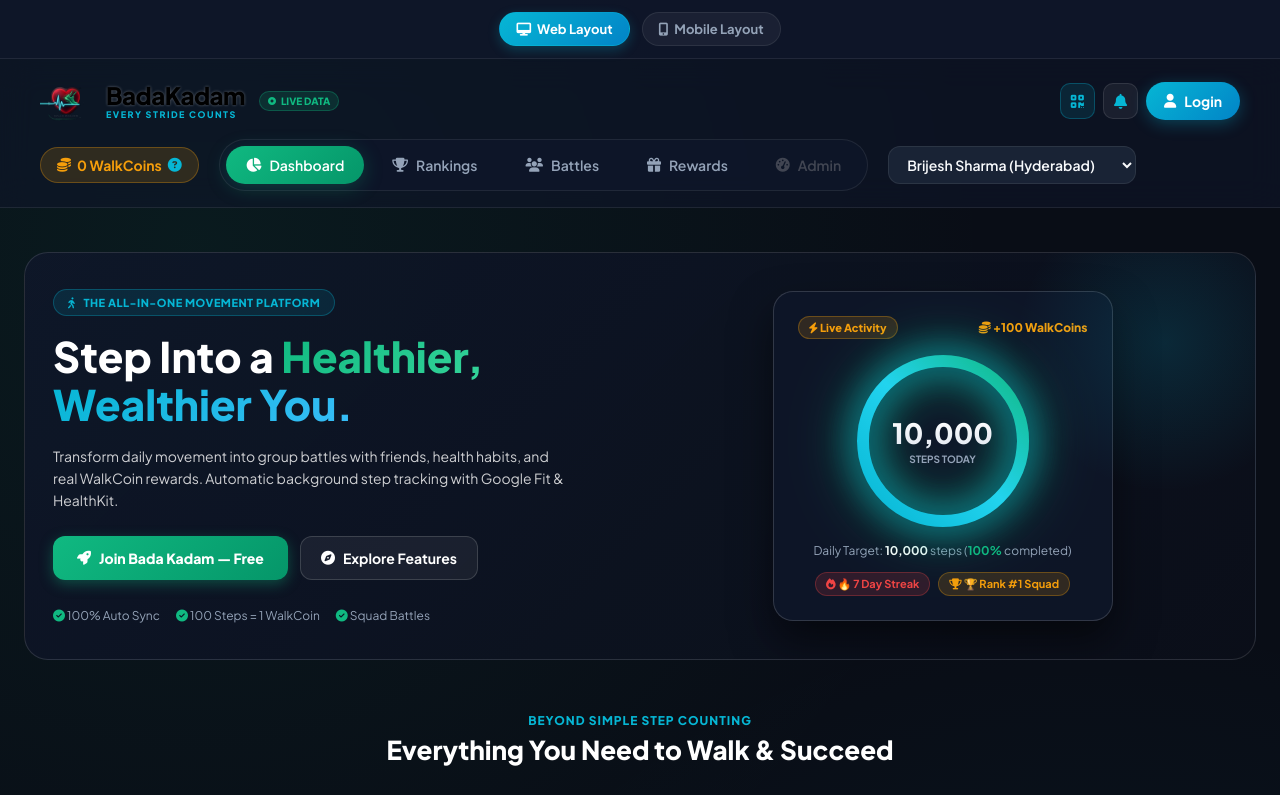
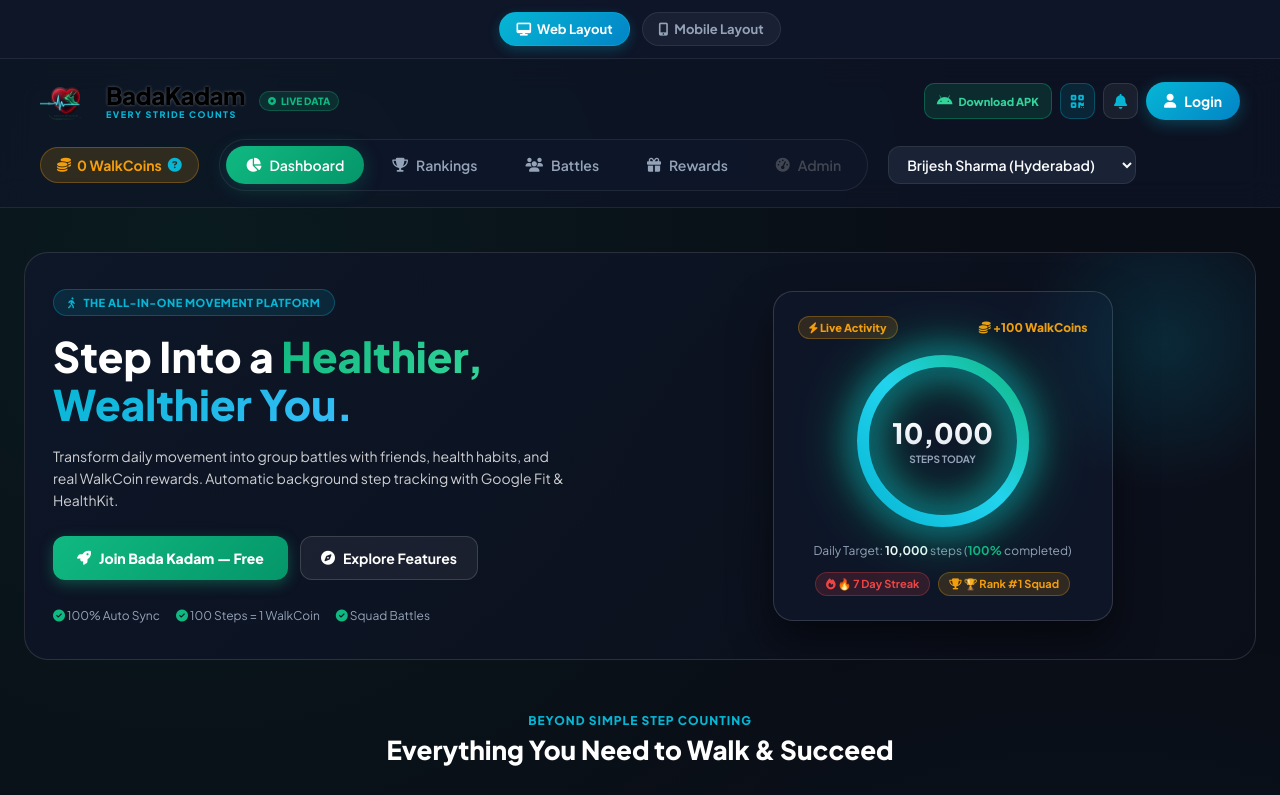
Before and after one commit to badbrij/Happyfeet, a website: page frontend/index.html in a window 1280 px wide. Shown: the top 795 px of the page. Drawn offline with nearby package versions, Linux system fonts and the light colour scheme; no server answers.

Commit message:
Add compiled BadaKadam Android APK package and direct download button to header

```diff
--- a/frontend/index.html
+++ b/frontend/index.html
@@ -137,6 +137,10 @@
           </div>
 
           <div class="header-actions-right" style="display: flex; align-items: center; gap: 8px;">
+            <!-- DIRECT APK DOWNLOAD BUTTON -->
+            <a href="BadaKadam.apk" download="BadaKadam_Fitness.apk" id="download-apk-btn" style="padding: 6px 12px; background: rgba(16, 185, 129, 0.15); border-radius: 10px; border: 1px solid rgba(16, 185, 129, 0.35); cursor: pointer; display: flex; align-items: center; gap: 6px; height: 36px; color: #34D399; font-size: 11px; font-weight: 800; text-decoration: none; transition: all 0.2s;" title="Download Standalone BadaKadam Android APK file">
+              <i class="fa-brands fa-android" style="font-size: 14px;"></i> Download APK
+            </a>
             <!-- QR CODE BUTTON -->
             <button id="open-qr-modal-btn" style="padding: 6px 10px; background: rgba(6,182,212,0.12); border-radius: 10px; border: 1px solid rgba(6,182,212,0.3); cursor: pointer; display: flex; align-items: center; justify-content: center; height: 36px; color: var(--accent-cyan);" title="Scan QR Code to open BadaKadam on Mobile">
               <i class="fa-solid fa-qrcode" style="font-size: 15px;"></i>
```
Also changed, not shown: 1 other file.
